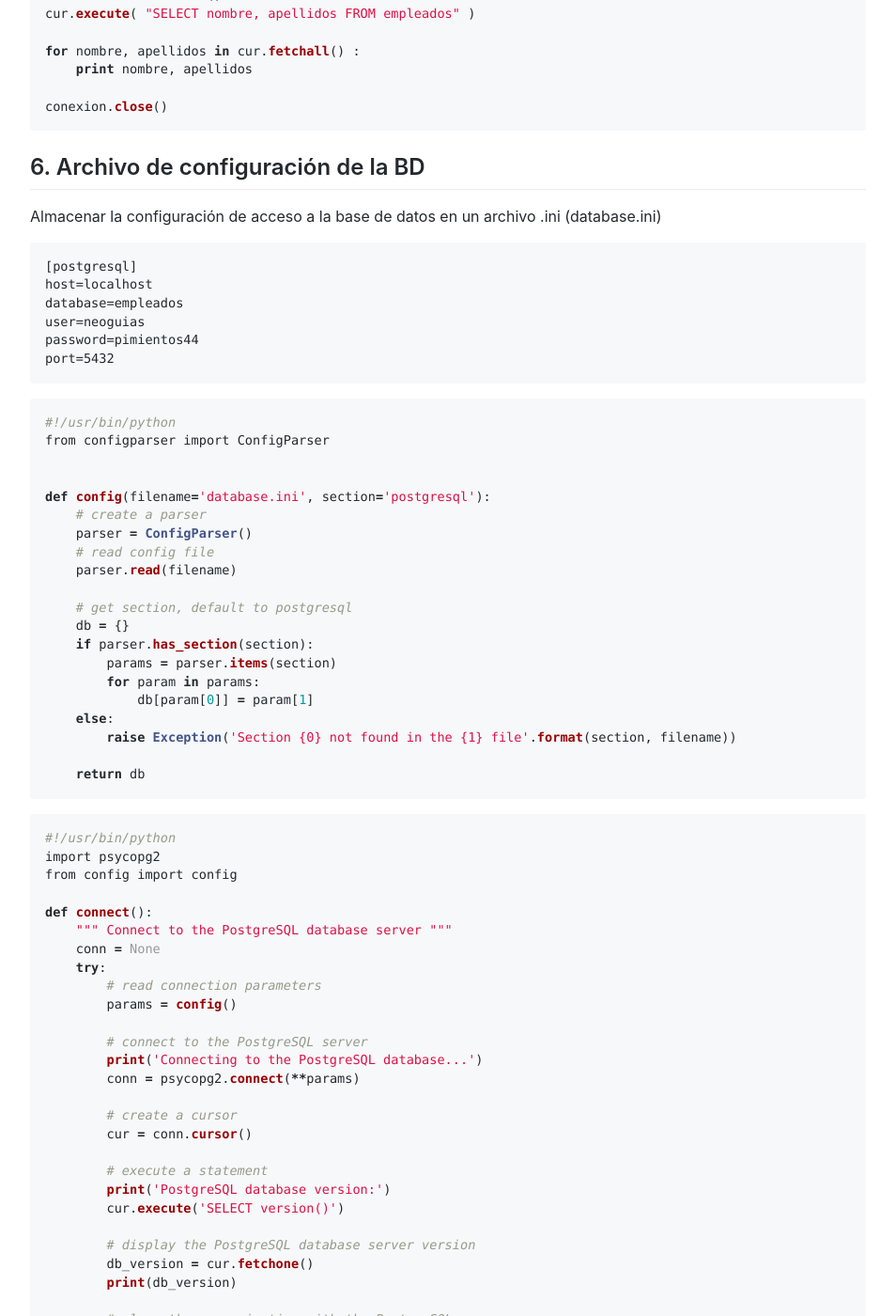
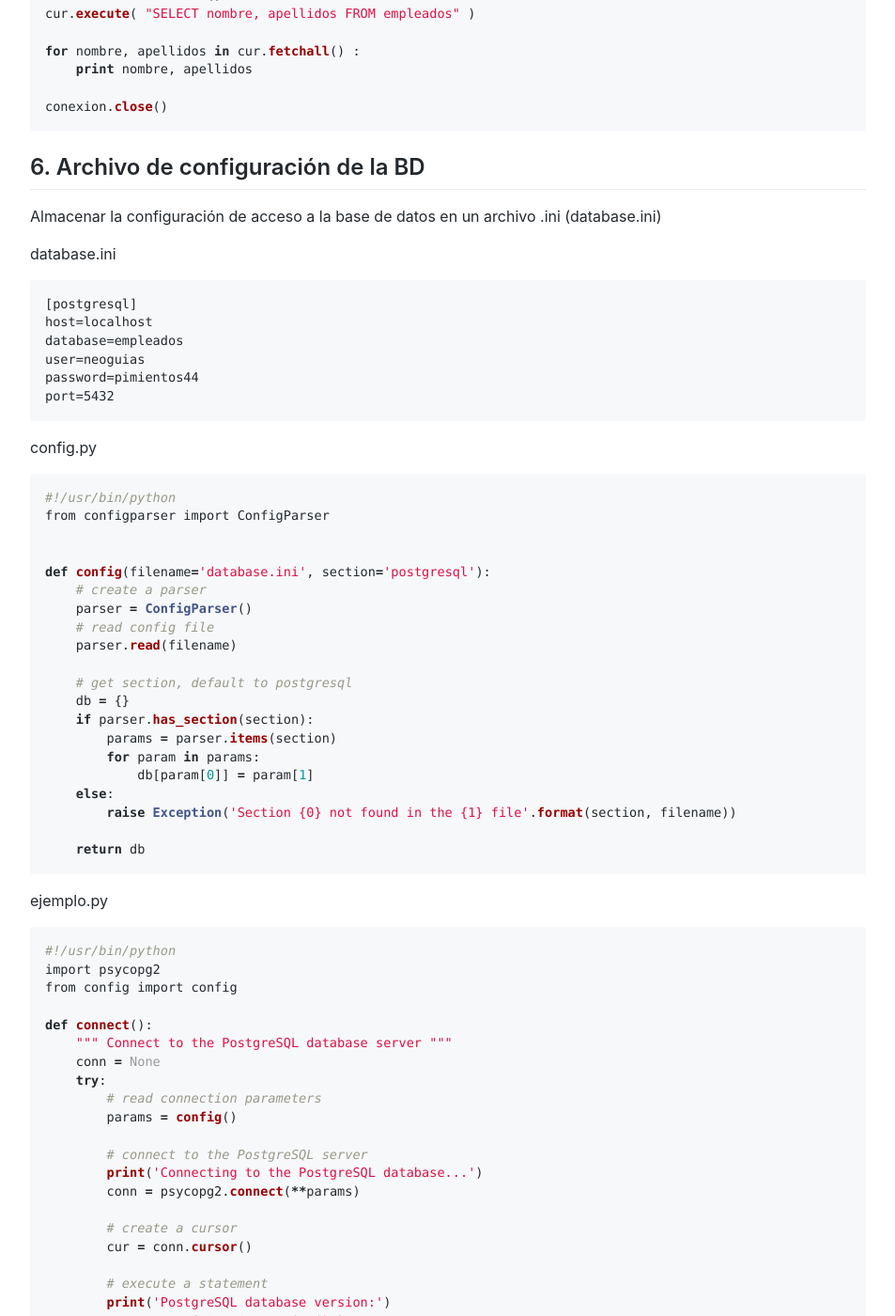
Before and after one commit to Akira3030/formacion, a Jekyll site: the page built from articulos/python-postgresql.md, in a window 1280 px wide and 1400 px high, scrolled down 1542 px. Shown: the whole window at 94% size, without its empty margins (163-1116 px from the left). Built offline with Jekyll 4.4.1, drawn with Linux system fonts in a browser that asks for light colours; emoji names are drawn with the system emoji font.

Commit message:
Update python-postgresql.md

````diff
--- a/articulos/python-postgresql.md
+++ b/articulos/python-postgresql.md
@@ -68,6 +68,8 @@ conexion.close()
 
  Almacenar la configuración de acceso a la base de datos en un archivo .ini (database.ini)
 
+
+database.ini
 ```txt
 [postgresql]
 host=localhost
@@ -77,6 +79,7 @@ password=pimientos44
 port=5432
 ```
 
+config.py
 ```python
 #!/usr/bin/python
 from configparser import ConfigParser
@@ -100,6 +103,8 @@ def config(filename='database.ini', section='postgresql'):
     return db
 ```
 
+
+ejemplo.py
 ```python
 #!/usr/bin/python
 import psycopg2
````
